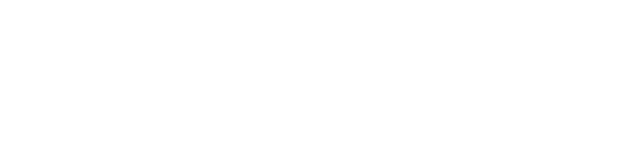
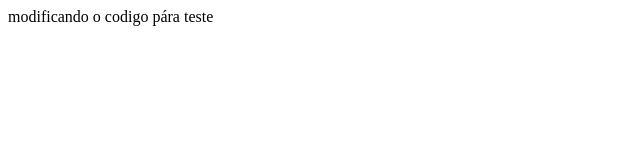
Before and after one commit to Mateus-Cimini-treinos/AulaGit, a plain HTML site: page index.html in a window 1280 px wide. Shown: the whole page, without its empty margins (0-640 px from the left). Drawn offline with Linux system fonts and the light colour scheme.

Commit message:
texto  modificando o codigo pára teste

```diff
--- a/index.html
+++ b/index.html
@@ -6,6 +6,6 @@
     <title>edita</title>
 </head>
 <body>
-
+    modificando o codigo pára teste
 </body>
 </html>
```
